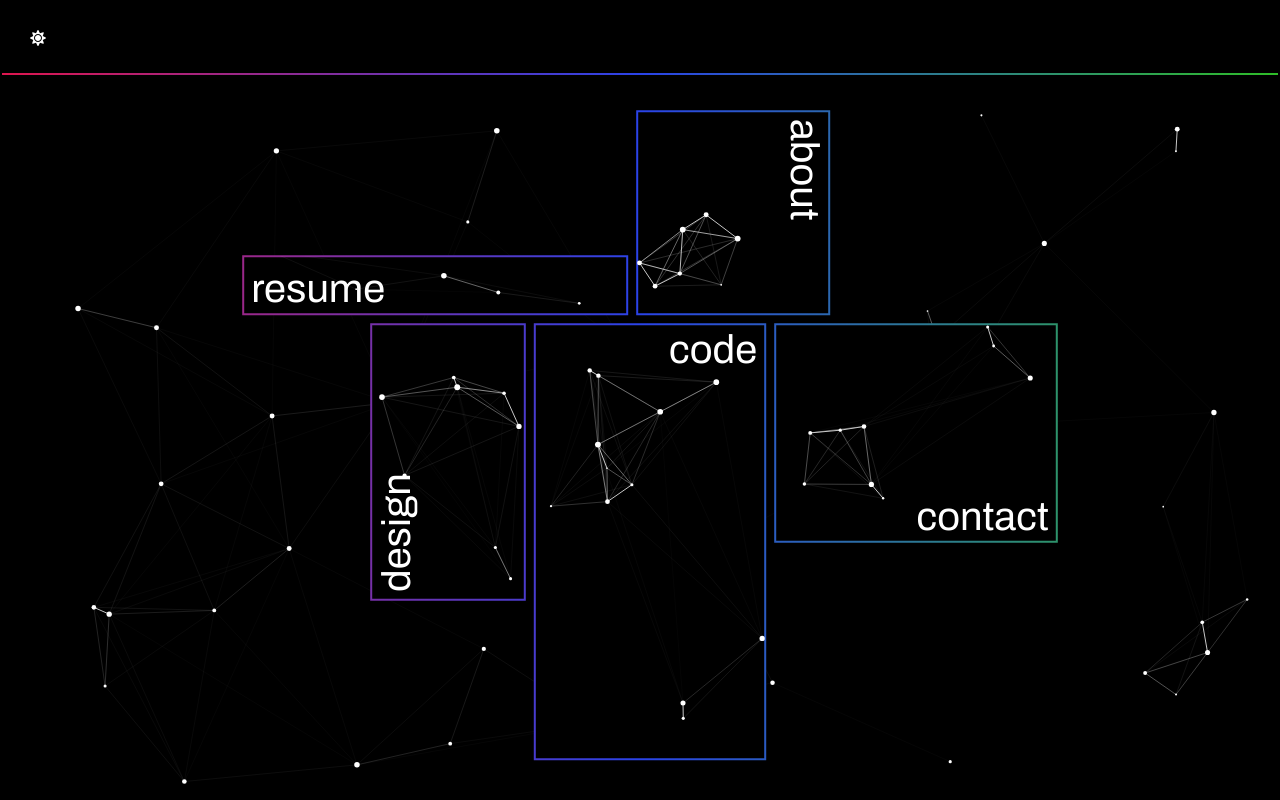
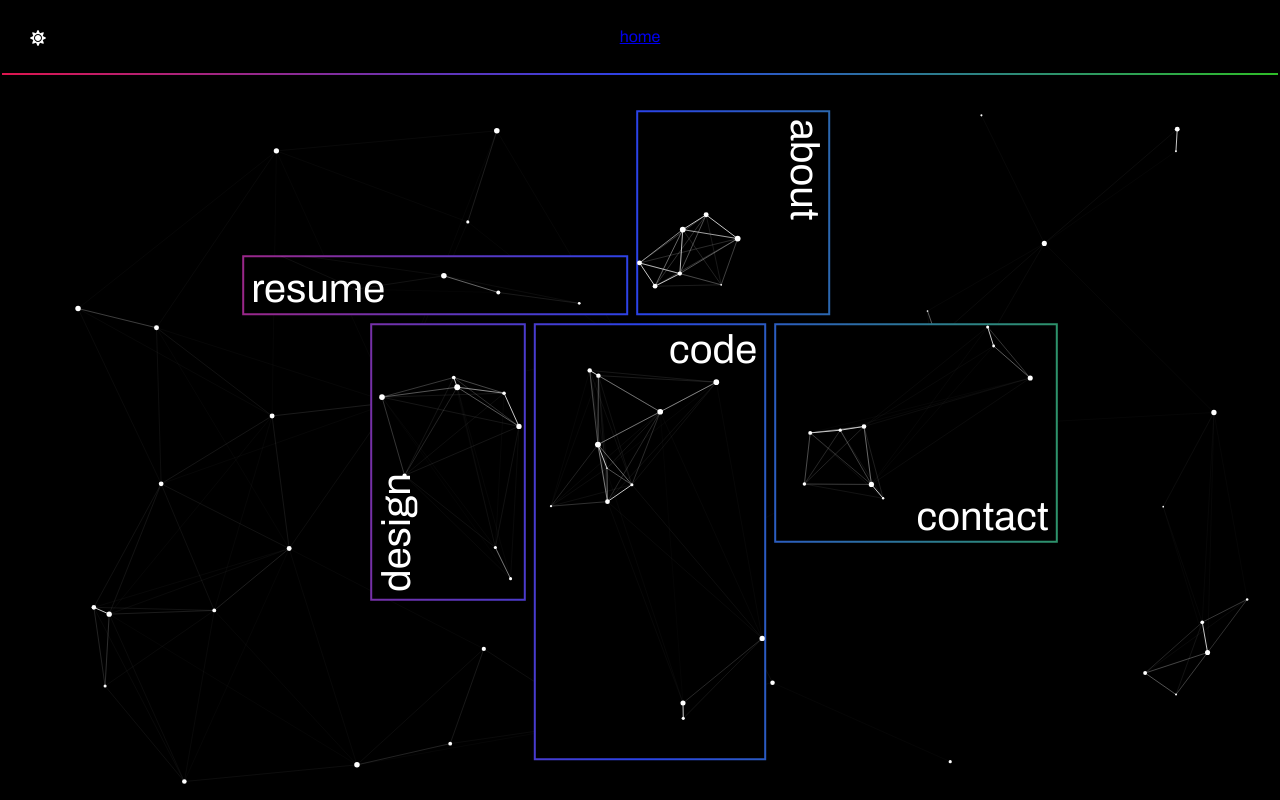
Before and after one commit to evaplaysviolin/evaplaysviolin.github.io, a Vue app: page /#/ in a window 1280 px wide. Built offline with nearby package versions, Linux system fonts and the light colour scheme.

Commit message:
Set up temporary home link

```diff
--- a/src/components/Header.vue
+++ b/src/components/Header.vue
@@ -1,6 +1,8 @@
 <template>
 
-<div id="header-container"></div>
+<div id="header-container">
+  <router-link :to="{ path: '/' }">home</router-link>
+</div>
 
 </template>
 
@@ -27,6 +29,7 @@ export default {
   width: 100%;
   position: fixed;
   top: 0;
+  @include flex-center;
   // border-bottom: 2px solid rgba(0, 0, 0, 0.1);
   // background-color: rgba(0, 0, 0, 0.1);
 
```
